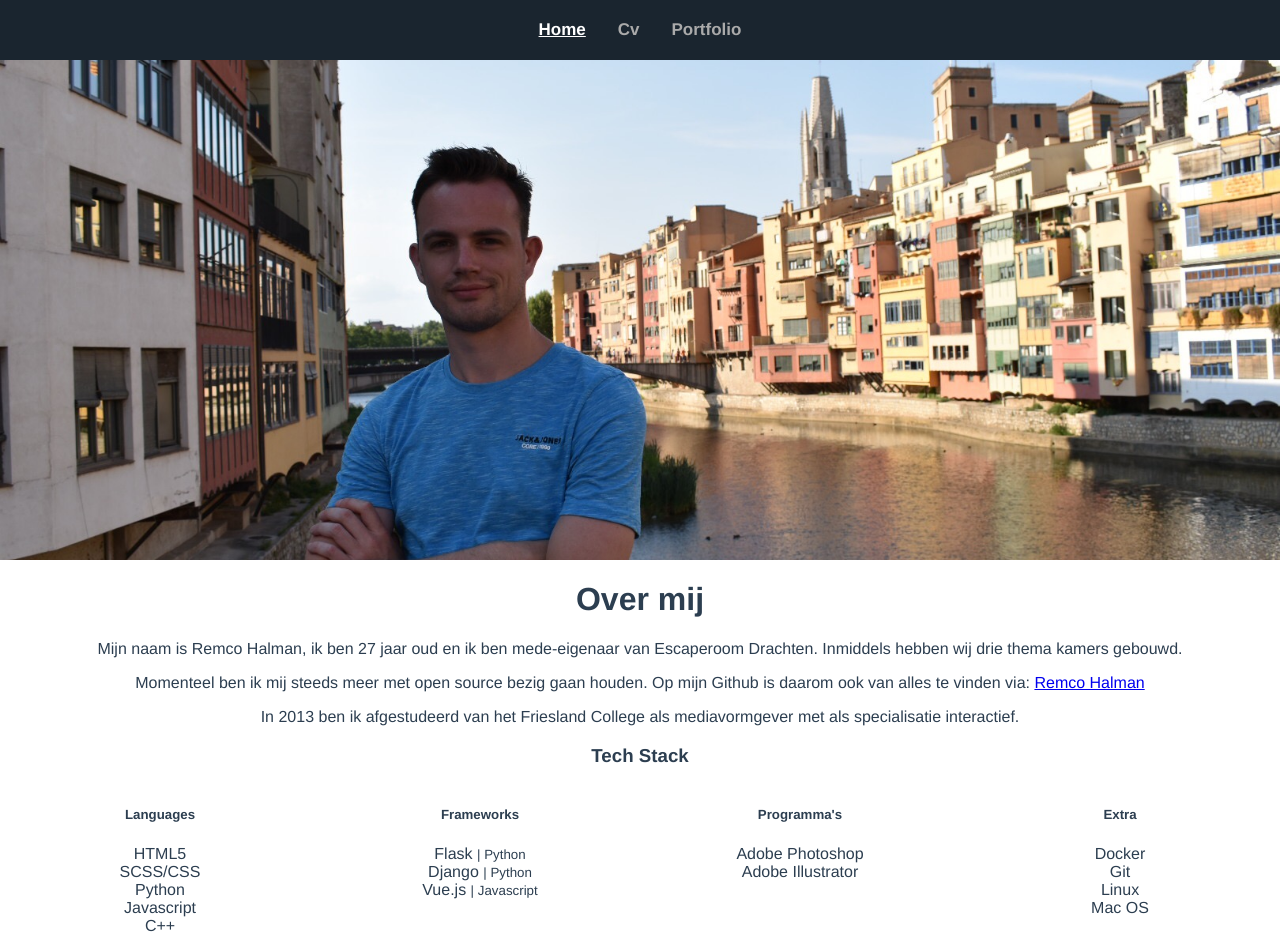
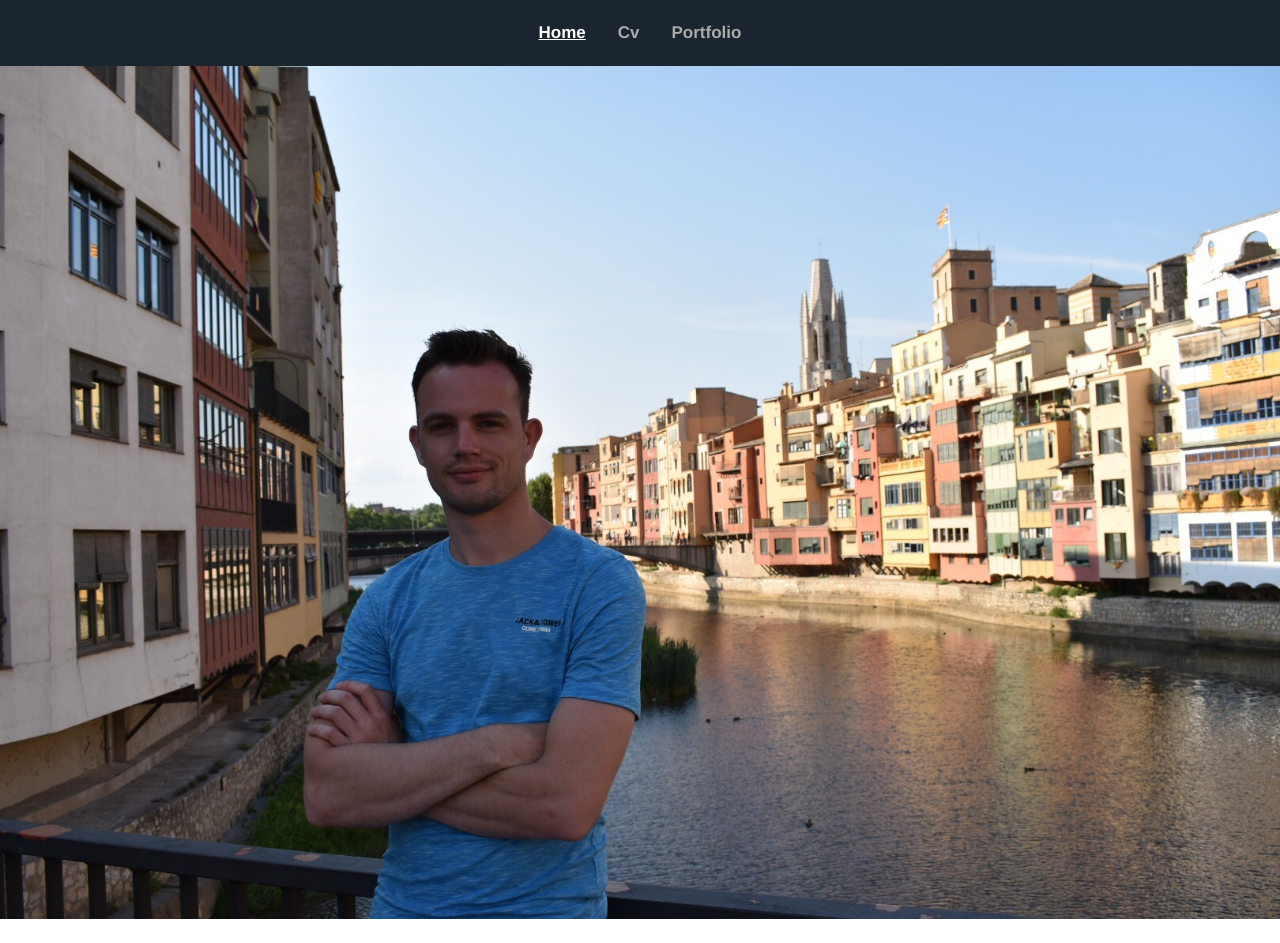
Before and after one commit to RemcoHalman/portfolio_website, a Vue app: page / in a window 1280 px wide. Shown: the top 943 px of the page. Built offline with nearby package versions, Linux system fonts and the light colour scheme.

Commit message:
refactor: Moved to tailwind UI
Moved from basic styling and bootstrap to an combination of Tailwind and Custom css

```diff
--- a/package.json
+++ b/package.json
@@ -15,15 +15,19 @@
     "vuex": "^4.0.0-rc.2"
   },
   "devDependencies": {
+    "@tailwindcss/postcss7-compat": "^2.1.2",
     "@vue/cli-plugin-babel": "~4.5.0",
     "@vue/cli-plugin-eslint": "~4.5.0",
     "@vue/cli-plugin-router": "~4.5.0",
     "@vue/cli-service": "~4.5.0",
     "@vue/compiler-sfc": "^3.0.0",
+    "autoprefixer": "^9.8.6",
     "babel-eslint": "^10.1.0",
     "eslint": "^6.7.2",
     "eslint-plugin-vue": "^7.0.0-0",
+    "postcss": "^7.0.35",
     "sass": "^1.32.6",
-    "sass-loader": "^8.0.2"
+    "sass-loader": "^8.0.2",
+    "tailwindcss": "npm:@tailwindcss/postcss7-compat@^2.1.2"
   }
 }
--- /dev/null
+++ b/postcss.config.js
@@ -0,0 +1,6 @@
+module.exports = {
+  plugins: {
+    tailwindcss: {},
+    autoprefixer: {},
+  },
+}
--- /dev/null
+++ b/src/assets/css/app.css
@@ -0,0 +1,28 @@
+/* ./src/styles/app.css */
+@tailwind base;
+@tailwind components;
+@tailwind utilities;
+
+@layer base {
+  h1 {
+    @apply text-4xl;
+    @apply my-5;
+  }
+  h2 {
+    @apply text-2xl;
+    @apply my-3;
+  }
+  h3 {
+    @apply text-xl;
+    @apply my-1;
+  }
+  p {
+    @apply my-2;
+  }
+  ul {
+    margin: 5px 0;
+  }
+  li {
+    font-size: smaller;
+  }
+}
--- a/src/assets/scss/main.scss
+++ b/src/assets/scss/main.scss
@@ -1,4 +1,10 @@
 @import 'cookienotice';
+
+$warmRed: #540B0E;
+$brownRed: #9E2A2B;
+$warmOrange:#E09F3E;
+$lightColor: #FFF3B0;
+$accentColor: #335C67;
 
 body {
   margin: 0;
@@ -14,6 +20,37 @@ body {
 
 ul {
   list-style: none;
+}
+
+// Header
+.mh-25 {
+  max-height: 10%;
+}
+
+#nav {
+  background-color: #1a252f;
+
+  .site {
+    margin-right: 40%;
+  }
+
+  a {
+    font-weight: bold;
+    color: rgb(170, 170, 170);
+    display: inline-block;
+    padding: 20px 16px;
+    font-size: 17px;
+    text-decoration: none;
+
+    &.router-link-active {
+      color: #fff;
+      text-decoration: underline;
+    }
+
+    &.router-link-exact-active {
+      color: #fff;
+    }
+  }
 }
 
 
@@ -56,6 +93,7 @@ ul {
     max-width: 100%;
     max-height: 200px;
   }
+
 }
 
 // .portfolio-item:nth-child(4n + 1) {
@@ -73,3 +111,48 @@ ul {
 // .portfolio-item:nth-child(4n + 1):nth-child(4n + 4) {
 //   width: 380px;
 // }
+
+// Tech Stack
+.languages {
+  grid-area: languages;
+}
+
+.frameworks {
+  grid-area: frameworks;
+}
+
+.programmas {
+  grid-area: programmas;
+}
+
+.extra {
+  grid-area: extra;
+}
+
+ul {
+  padding: 0;
+  color: black;
+}
+
+
+// Footer
+#footer {
+  background-color: #2c3e50;
+}
+
+.adres {
+  grid-area: adres;
+}
+
+.around-the-web {
+  grid-area: around-the-web;
+}
+
+.name {
+  grid-area: name;
+  background-color: #1a252f;
+
+  h5 {
+    align-self: center;
+  }
+}
--- a/src/components/TechStack.vue
+++ b/src/components/TechStack.vue
@@ -1,5 +1,5 @@
 <template>
-  <h3>Tech Stack</h3>
+  <h3 class="">Tech Stack</h3>
   <div class="grid-container">
     <div class="languages">
       <h5>Languages</h5>
@@ -57,24 +57,5 @@ export default {
   grid-template-rows: 1fr;
   gap: 0px 0px;
   grid-template-areas: "languages frameworks programmas extra";
-
-  .languages {
-    grid-area: languages;
-  }
-
-  .frameworks {
-    grid-area: frameworks;
-  }
-
-  .programmas {
-    grid-area: programmas;
-  }
-
-  .extra {
-    grid-area: extra;
-  }
-  ul {
-    padding: 0;
-  }
 }
 </style>
--- a/src/components/TheFooter.vue
+++ b/src/components/TheFooter.vue
@@ -1,16 +1,16 @@
 <template>
   <div id="footer" class="grid-container">
     <div class="adres">
-      <h1>Adres</h1>
+      <h1 class="">Adres</h1>
       <p>
         Swannedrift 21<br />
         9022 AR Mantgum
       </p>
     </div>
     <div class="around-the-web">
-      <h1>Around the web</h1>
+      <h1 class="h1">Around the web</h1>
     </div>
-    <div class="name">
+    <div class="name flex justify-center">
       <h5>Remco Halman</h5>
     </div>
   </div>
@@ -21,10 +21,6 @@ export default {};
 </script>
 
 <style lang="scss" scoped>
-#footer {
-  background-color: #2c3e50;
-}
-
 .grid-container {
   color: #fff;
   display: grid;
@@ -35,20 +31,4 @@ export default {};
     "adres around-the-web"
     "name name";
 }
-
-.adres {
-  grid-area: adres;
-}
-
-.around-the-web {
-  grid-area: around-the-web;
-}
-
-.name {
-  grid-area: name;
-  background-color: #1a252f;
-  h5 {
-    align-self: center;
-  }
-}
 </style>
--- a/src/components/TheHeader.vue
+++ b/src/components/TheHeader.vue
@@ -4,12 +4,13 @@
     <router-link to="/cv">Cv</router-link>
     <router-link to="/portfolio">Portfolio</router-link>
   </div>
-  <div
+  <img
+    :src="image"
     v-if="$route.meta.header === 'home-header'"
-    id="header-image"
-    :style="image"
-    class=""
-  ></div>
+    alt=""
+    srcset=""
+    class="mh-25"
+  />
 </template>
 
 <script>
@@ -18,42 +19,16 @@ let image = require("@/assets/img/profile.jpg");
 export default {
   data() {
     return {
-      image: {
-        backgroundImage: `url('${image}')`,
-        backgroundRepeat: "no-repeat",
-        backgroundSize: "100%",
-        backgroundPosition: "center center",
-      },
+      image: image,
+      // image: {
+      //   backgroundImage: `url('${image}')`,
+      //   backgroundRepeat: "no-repeat",
+      //   backgroundSize: "100%",
+      //   backgroundPosition: "center center",
+      // },
     };
   },
 };
 </script>
 
-<style lang="scss" scoped>
-#header-image {
-  height: 500px;
-}
-
-#nav {
-  background-color: #1a252f;
-  .site {
-    margin-right: 40%;
-  }
-  a {
-    font-weight: bold;
-    color: rgb(170, 170, 170);
-    display: inline-block;
-    padding: 20px 16px;
-    font-size: 17px;
-    text-decoration: none;
-
-    &.router-link-active {
-      color: #fff;
-      text-decoration: underline;
-    }
-    &.router-link-exact-active {
-      color: #fff;
-    }
-  }
-}
-</style>
+<style lang="scss" scoped></style>
--- a/src/main.js
+++ b/src/main.js
@@ -12,6 +12,7 @@ import titleMixin from "./mixins/titleMixin";
 
 // Extras
 import "@/assets/scss/main.scss";
+import "@/assets/css/app.css";
 
 // Global app created
 const app = createApp(App);
--- a/src/views/Cv.vue
+++ b/src/views/Cv.vue
@@ -2,7 +2,7 @@
   <div class="cv-flex">
     <div class="left-bar">
       <div class="contact">
-        <h4>Contact gegevens</h4>
+        <h4 class="my-2 text-lg">Contact gegevens</h4>
         <p>
           Remco Halman <br />
           Swannedrift 21 <br />
@@ -32,7 +32,7 @@
         </p>
       </div>
       <div class="skillset">
-        <h4>Skillset</h4>
+        <h4 class="my-2 text-lg">Skillset</h4>
         <div class="languages">
           <h5>Languages</h5>
           <ul>
@@ -145,8 +145,10 @@ export default {
           margin-bottom: 0;
         }
         ul {
-          margin-top: 5px;
           padding: 0;
+          li {
+            margin-left: 5px;
+          }
         }
       }
     }
--- a/src/views/Home.vue
+++ b/src/views/Home.vue
@@ -1,11 +1,11 @@
 <template>
-  <div class="home">
-    <h1>Over mij</h1>
-    <p>
+  <div class="home ">
+    <h1 class="">Over mij</h1>
+    <p class="">
       Mijn naam is Remco Halman, ik ben 27 jaar oud en ik ben mede-eigenaar van
       Escaperoom Drachten. Inmiddels hebben wij drie thema kamers gebouwd.
     </p>
-    <p>
+    <p class="">
       Momenteel ben ik mij steeds meer met open source bezig gaan houden. Op
       mijn Github is daarom ook van alles te vinden via:
       <a
--- /dev/null
+++ b/tailwind.config.js
@@ -0,0 +1,11 @@
+module.exports = {
+  purge: ["./index.html", "./src/**/*.{vue,js,ts,jsx,tsx}"],
+  darkMode: false, // or 'media' or 'class'
+  theme: {
+    extend: {},
+  },
+  variants: {
+    extend: {},
+  },
+  plugins: [],
+};
```
Also changed, not shown: 2 other files (tests, documents, lock files or other folders).
